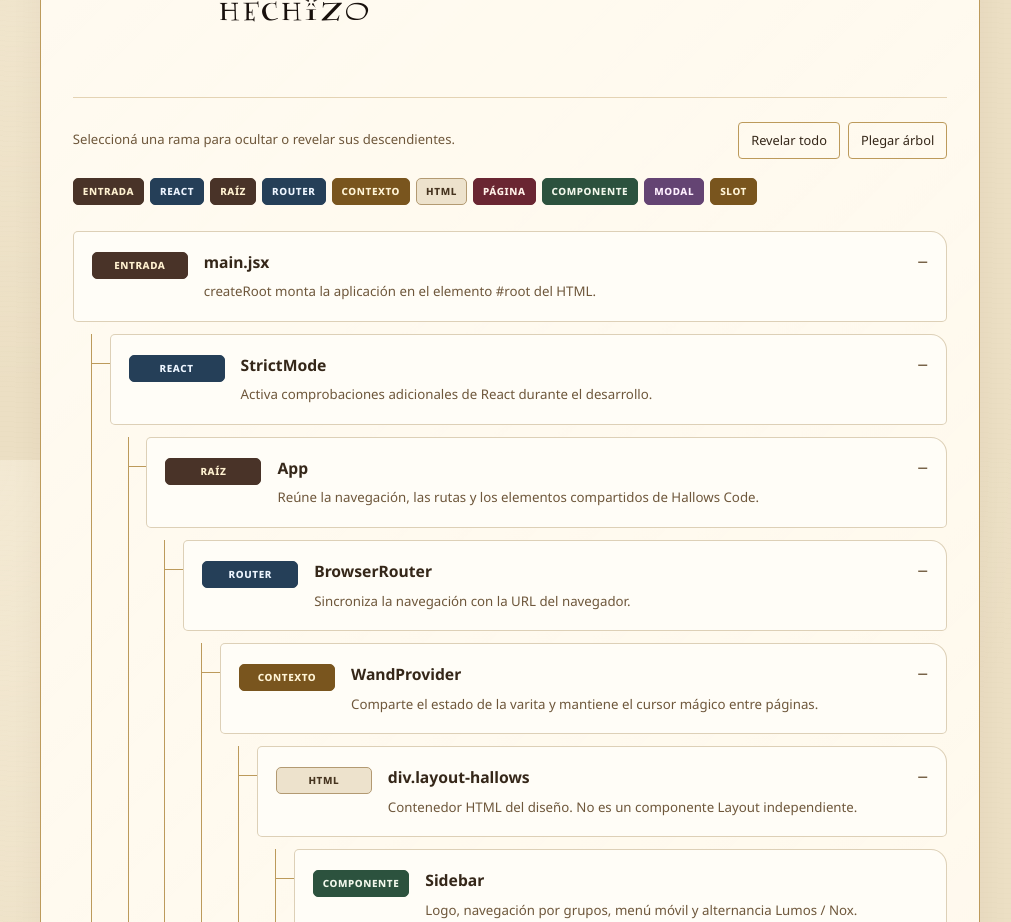
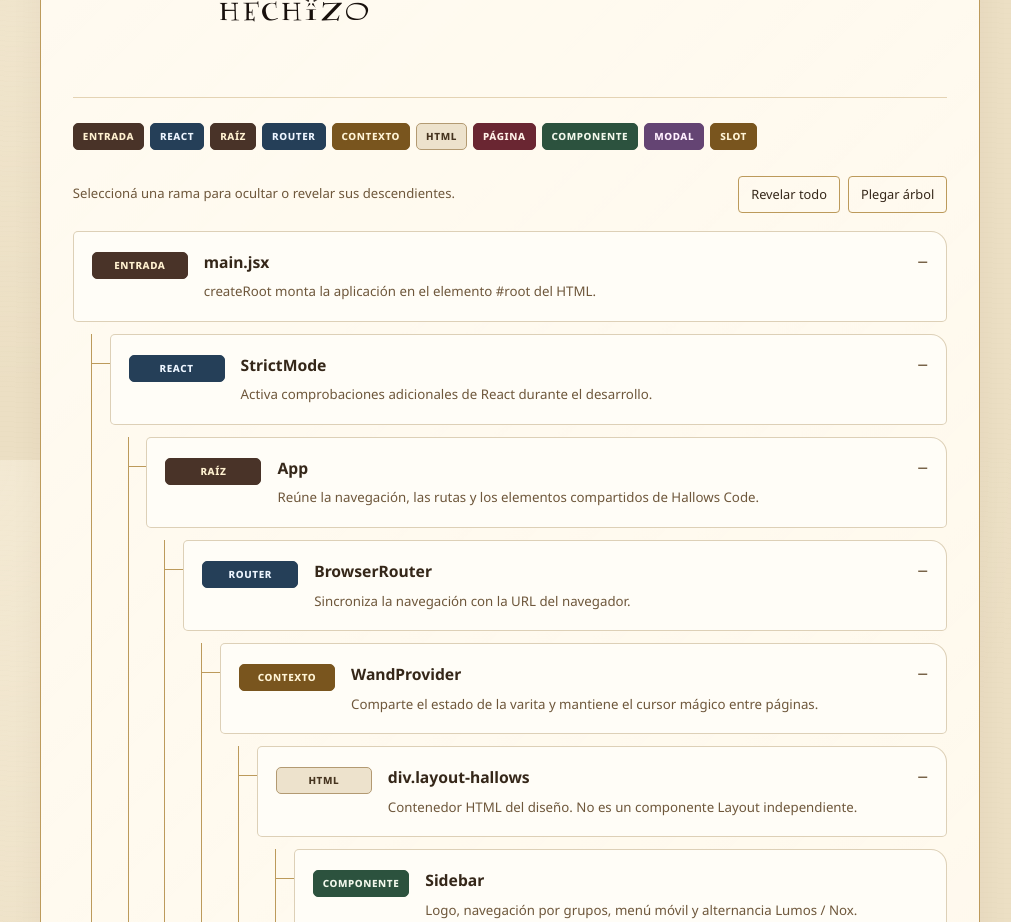
Before and after one commit to solprinz/tp2-grupo20, a React (Vite) app: page /arbol in a window 1280 px wide. Shown: the part 1140-2062 px from the top of the page, without its empty margins (255-1266 px from the left). Built offline with nearby package versions, Linux system fonts and the light colour scheme.

Commit message:
correcion

```diff
--- a/src/pages/Arquitectura.jsx
+++ b/src/pages/Arquitectura.jsx
@@ -78,6 +78,9 @@ export function Arquitectura() {
         <div><p className={styles.eyebrow}>El mapa del código</p><h2 id="tree-title">De la raíz a cada hechizo</h2></div>
         <p>La rama de <strong>Routes</strong> cambia con la URL. La navegación, el pie y la varita permanecen compartidos.</p>
       </header>
+      <ul className={styles.legend} aria-label="Tipos de nodos">
+        {Object.entries(nodeTypes).map(([type, label]) => <li key={type}><span className={styles.badge} data-type={type}>{label}</span></li>)}
+      </ul>
       <div className={styles.toolbar}>
         <p>Seleccioná una rama para ocultar o revelar sus descendientes.</p>
         <div className={styles.actions}>
@@ -85,9 +88,6 @@ export function Arquitectura() {
           <button type="button" onClick={() => setCollapsed(new Set(['root']))}>Plegar árbol</button>
         </div>
       </div>
-      <ul className={styles.legend} aria-label="Tipos de nodos">
-        {Object.entries(nodeTypes).map(([type, label]) => <li key={type}><span className={styles.badge} data-type={type}>{label}</span></li>)}
-      </ul>
       <ul className={styles.tree}><ArchitectureNode node={architectureTree} collapsed={collapsed} onToggle={toggle} /></ul>
       <p className={styles.mapNote}>✦ Las líneas indican composición visual. Los nodos HTML y los slots se distinguen de los componentes; las ramas condicionales no aparecen todas a la vez.</p>
     </section>
--- a/src/pages/Arquitectura.module.css
+++ b/src/pages/Arquitectura.module.css
@@ -55,7 +55,7 @@
 .actions { display: flex; flex-wrap: wrap; gap: 8px; }
 .actions button { border: 1px solid var(--line); border-radius: 4px; background: transparent; padding: 8px 12px; color: var(--ink); font-size: .8rem; }
 .actions button:hover { background: #bc9a5b22; }
-.legend { display: flex; flex-wrap: wrap; list-style: none; gap: 6px; padding: 0; margin: 0 0 26px; }
+.legend { display: flex; flex-wrap: wrap; list-style: none; gap: 6px; padding: 0; margin: 24px 0 26px; }
 .badge { display: inline-block; border: 1px solid #b39a72; border-radius: 5px; padding: 5px 9px; background: #ede2cc; color: #46341f; font-size: .62rem; font-weight: 800; text-transform: uppercase; letter-spacing: .06em; text-align: center; }
 .badge[data-type='entrada'], .badge[data-type='raiz'] { background: #493328; color: #fff1d0; border-color: #493328; }
 .badge[data-type='ruta'], .badge[data-type='react'] { background: #253f58; color: #edf5ff; border-color: #253f58; }
```
